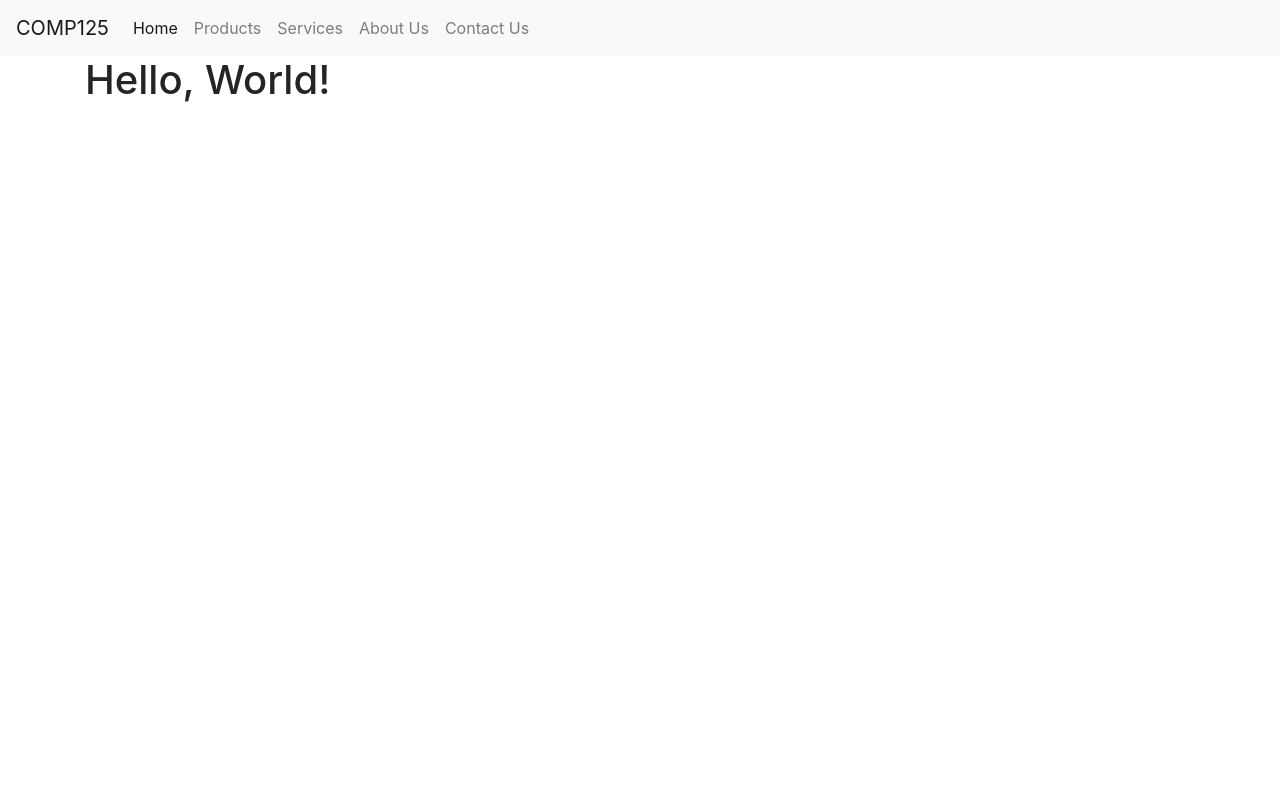
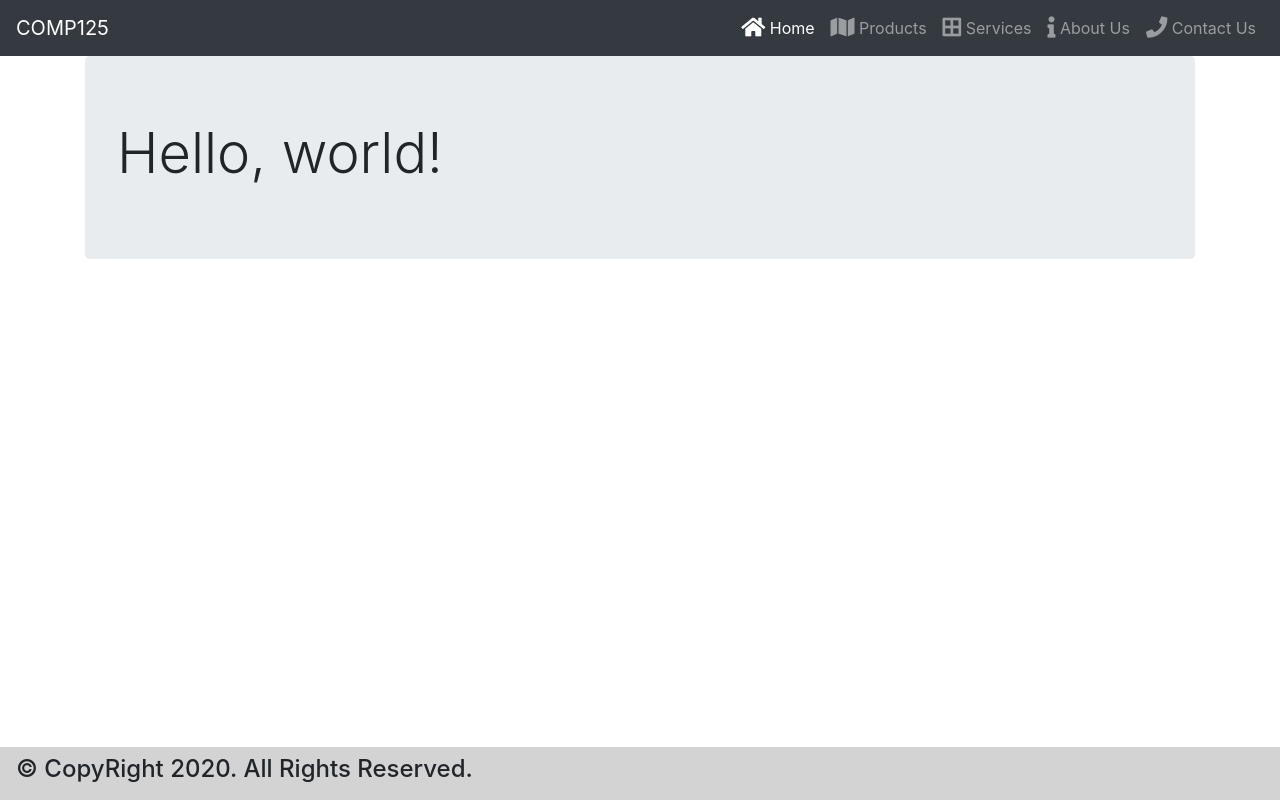
Before and after one commit to CentennialCollege/COMP125-M2020-Lesson10, a website: page index.html in a window 1280 px wide. Drawn offline with nearby package versions, Linux system fonts and the light colour scheme.

Commit message:
added more elements

```diff
--- a/index.html
+++ b/index.html
@@ -13,7 +13,7 @@
 
     <!-- Main Navigation -->
     <header>
-        <nav class="navbar navbar-expand-lg navbar-light bg-light">
+        <nav class="navbar navbar-expand-lg navbar-dark bg-dark">
 
             <a class="navbar-brand" href="#">COMP125</a>
 
@@ -22,35 +22,45 @@
             </button>
 
             <div class="collapse navbar-collapse" id="navbarSupportedContent">
-              <ul class="navbar-nav mr-auto">
+              <ul class="navbar-nav ml-auto">
                 <li class="nav-item active">
-                  <a class="nav-link" href="#">Home</a>
+                  <a class="nav-link" href="#"><i class="fas fa-home fa-lg"></i> Home</a>
                 </li>
 
                 <li class="nav-item">
-                  <a class="nav-link" href="#">Products</a>
+                  <a class="nav-link" href="#"><i class="fas fa-map fa-lg"></i> Products</a>
                 </li>
 
                 <li class="nav-item">
-                    <a class="nav-link" href="#">Services</a>
+                    <a class="nav-link" href="#"><i class="fas fa-border-all fa-lg"></i> Services</a>
                 </li>
 
                 <li class="nav-item">
-                <a class="nav-link" href="#">About Us</a>
+                <a class="nav-link" href="#"><i class="fas fa-info fa-lg"></i> About Us</a>
                 </li>
 
                 <li class="nav-item">
-                <a class="nav-link" href="#">Contact Us</a>
+                <a class="nav-link" href="#"><i class="fas fa-phone fa-lg"></i> Contact Us</a>
                 </li>
               </ul>
             </div>
           </nav>
     </header>
 
+    <main>
+        <div class="container">
+            <div class="jumbotron">
+                <h1 class="display-4">Hello, world!</h1>
+              </div>
+        </div>
+    </main>
 
-    <div class="container">
-        <h1 id="mainHeader">Hello, World!</h1>
-    </div>
+    <footer>
+        <nav class="navbar fixed-bottom navbar-light" style="background-color: lightgray;">
+            <h4>&copy; CopyRight 2020. All Rights Reserved.</h4>
+        </nav>
+    </footer>
+
 
     <!-- JavaScript Section -->
 
```
